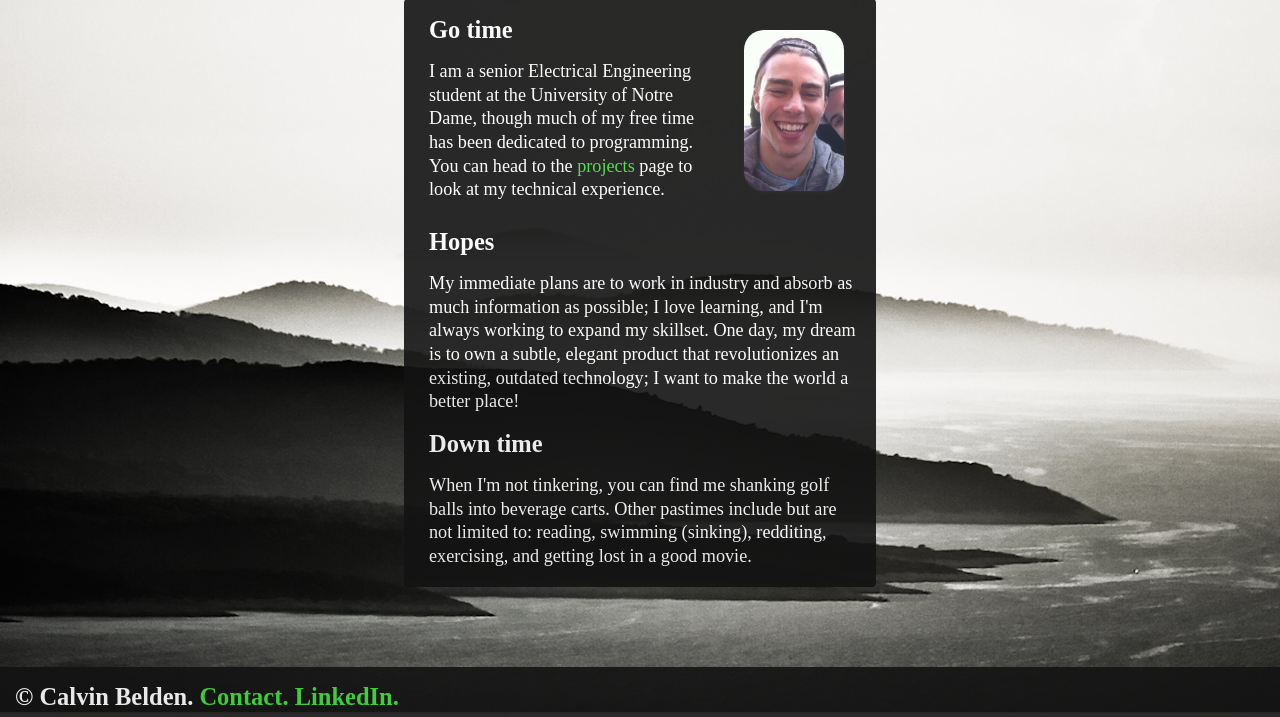
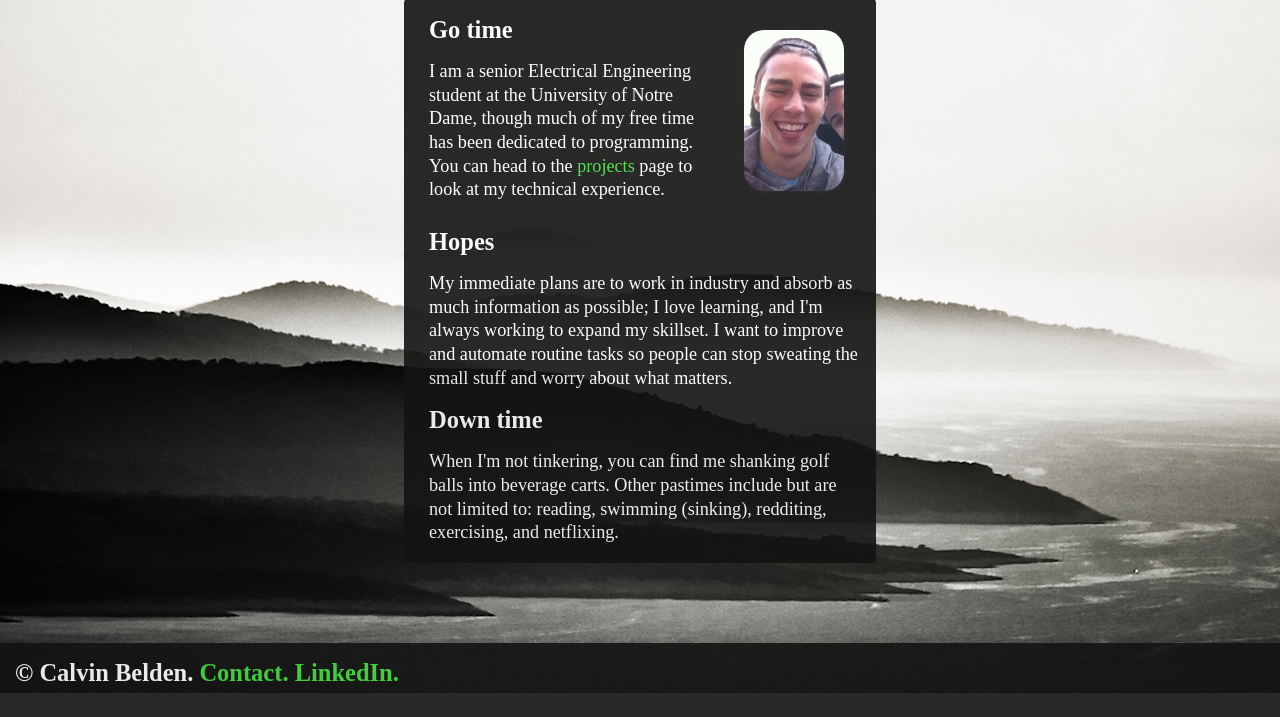
Before and after one commit to cbelden/MySite, a Flask app: page /about in a window 1280 px wide. Shown: the part 141-858 px from the top of the page. After the commit the page ends 834 px from the top, so only its background shows below. Run offline with Flask 2, Linux system fonts and the light colour scheme; some libraries are stand-ins or nearby versions; some web fonts are replaced.

Commit message:
edited about page

```diff
--- a/mysite/templates/about.html
+++ b/mysite/templates/about.html
@@ -29,12 +29,12 @@
 
     <h3>Hopes</h3>
     <p>
-        My immediate plans are to work in industry and absorb as much information as possible; I love learning, and I'm always working to expand my skillset.  One day, my dream is to own a subtle, elegant product that revolutionizes an existing, outdated technology; I want to make the world a better place!
+        My immediate plans are to work in industry and absorb as much information as possible; I love learning, and I'm always working to expand my skillset.  I want to improve and automate routine tasks so people can stop sweating the small stuff and worry about what matters.
     </p>
 
     <h3>Down time</h3>
     <p>
-        When I'm not tinkering, you can find me shanking golf balls into beverage carts.  Other pastimes include but are not limited to: reading, swimming (sinking), redditing, exercising, and getting lost in a good movie.
+        When I'm not tinkering, you can find me shanking golf balls into beverage carts.  Other pastimes include but are not limited to: reading, swimming (sinking), redditing, exercising, and netflixing.
     </p>
 </div> <!-- .main-container -->
 {% endblock %}
```
